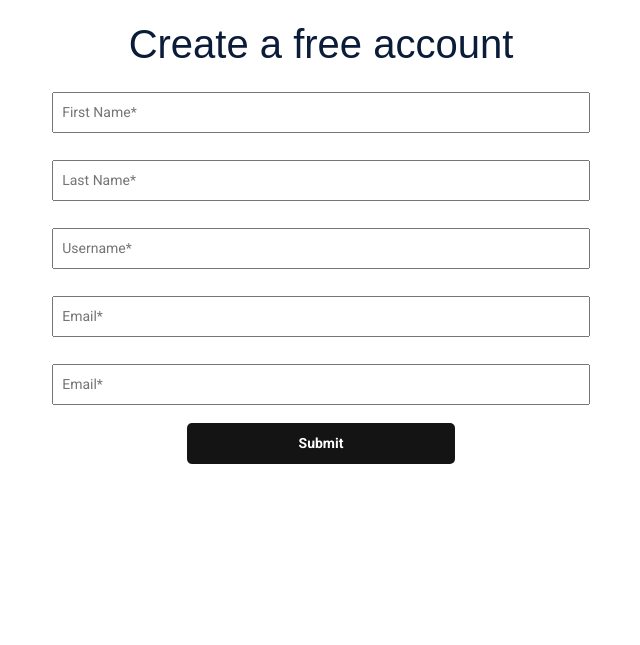
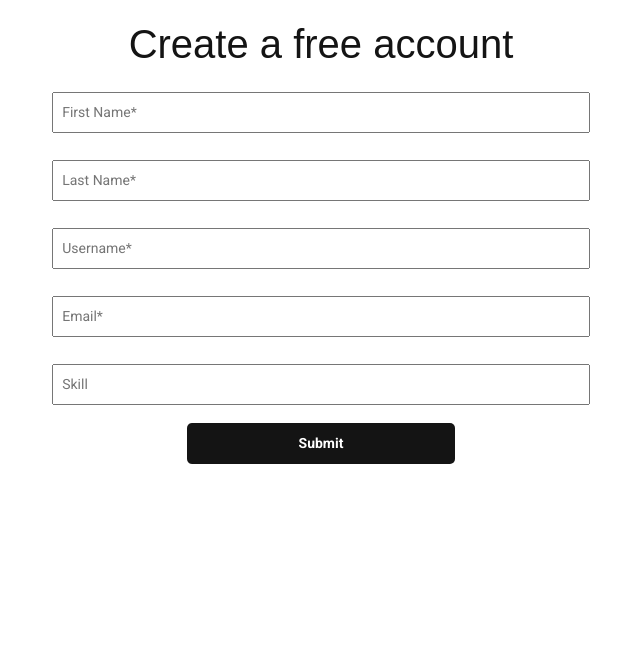
Before and after one commit to G2-9/BCR-INTEX, a Django app: page /applicant/registerApplicant/ in a window 1280 px wide. Shown: the part 91-736 px from the top of the page, without its empty margins (319-959 px from the left). Run offline with Django 3.2, Linux system fonts and the light colour scheme; some libraries are stand-ins or nearby versions; some web fonts are replaced.

Commit message:
templates

```diff
--- a/templates/applicant/register.html
+++ b/templates/applicant/register.html
@@ -135,13 +135,13 @@
 </style>
     <div class="main-block">
         <form action="/">
-            <h1 style='margin-top: 20px;'>Create a free account</h1>
+            <h1 style='margin-top: 20px; color: rgb(20,20,20);'>Create a free account</h1>
             <div>
                 <label></label><input type="text" name="first_name" placeholder='First Name*' required>
                 <label></label><input type="text" name="last_name" placeholder='Last Name*' required>
                 <label></label><input type="text" name="username" placeholder='Username*' required>
                 <label></label><input type="text" name="email" placeholder='Email*' required>
-                <label></label><input type="text" name="email" placeholder='Email*' required>
+                <label></label><input type="text" name="email" placeholder='Skill' required>
             </div>
             <button type="submit" href="/">Submit</button>
         </form>
--- a/templates/homepages/contact.html
+++ b/templates/homepages/contact.html
@@ -68,7 +68,8 @@
             color: #fff;
         }
         button:hover {
-            background: #2371a0;
+            background: rgb(0,0,0);
+            cursor: pointer;
         }
         @media (min-width: 568px) {
             .main-block {
--- a/templates/homepages/contact2.html
+++ b/templates/homepages/contact2.html
@@ -69,7 +69,8 @@
             color: #fff;
         }
         button:hover {
-            background: #2371a0;
+            background: rgb(0,0,0);
+            cursor: pointer;
         }
         @media (min-width: 568px) {
             .main-block {
```
